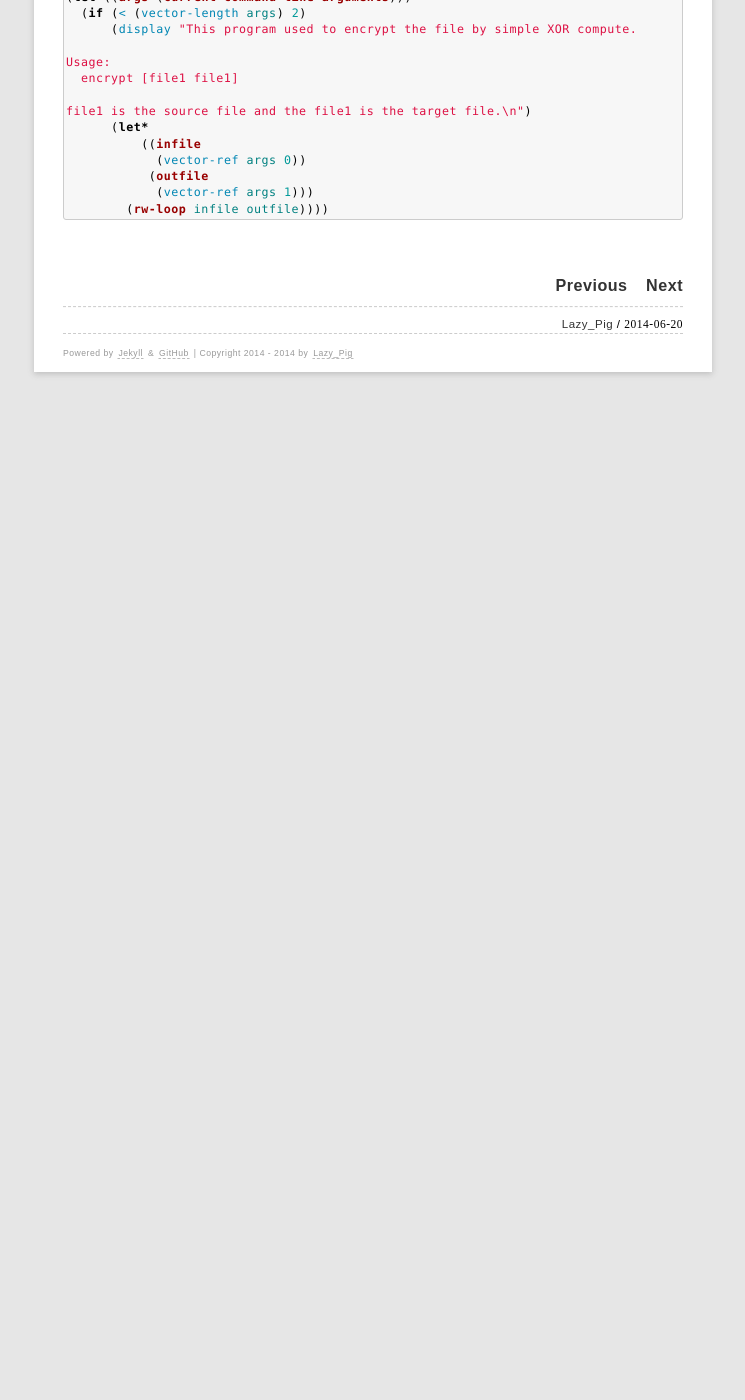
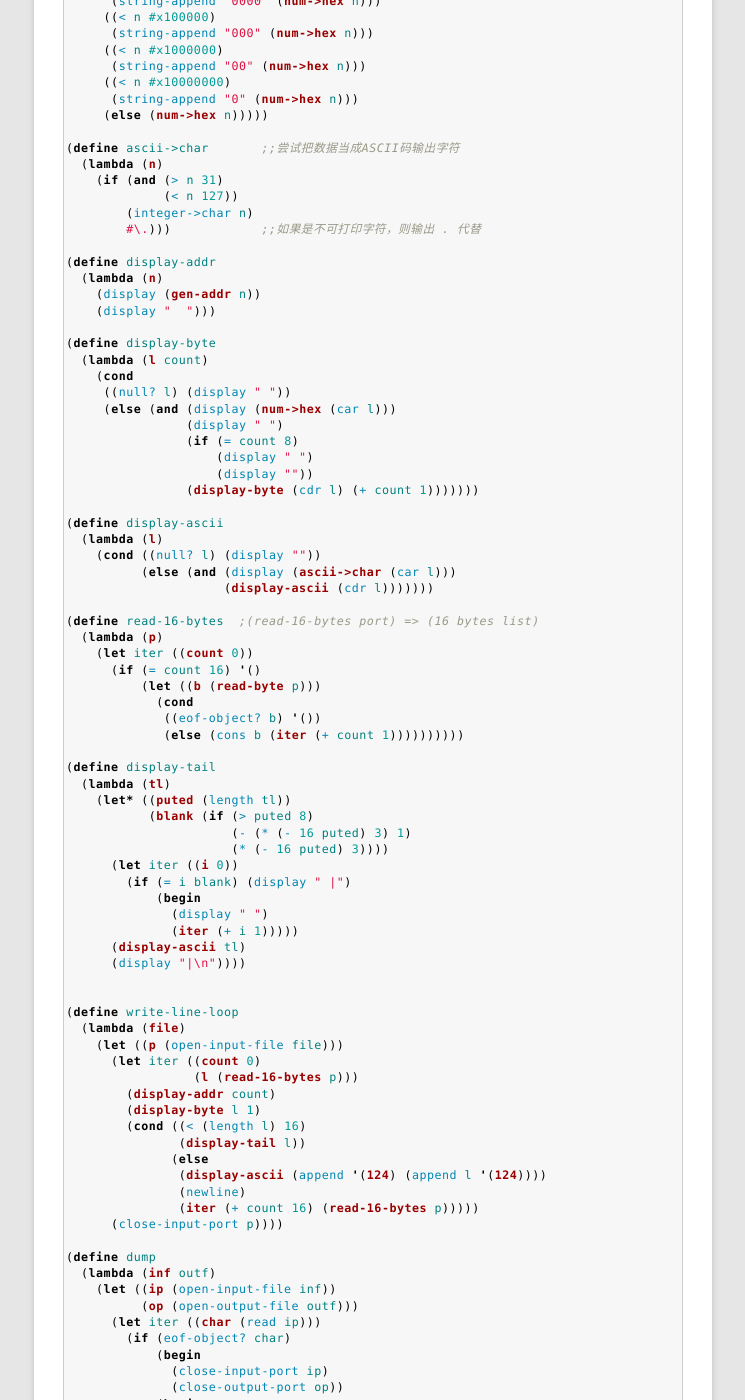
Before and after one commit to rhuichao/uternet.github.io, a Jekyll site: the page built from _posts/2014-06-20-hexdump.md, in a window 1280 px wide and 1400 px high, scrolled down 2897 px. Shown: the whole window, without its empty margins (267-1012 px from the left). Built offline with Jekyll 4.4.1, drawn with Linux system fonts in a browser that asks for light colours; some web fonts are replaced; Markdown is read by kramdown in place of the engine named in the settings; before the commit the page ends 3298 px from its top, so only the background shows below that; some of the changed text lies outside the part shown.

Commit message:
new document posted

````diff
--- a/_posts/2014-06-20-hexdump.md
+++ b/_posts/2014-06-20-hexdump.md
@@ -129,6 +129,159 @@ date: 2014-06-20
 000000f0  36 00 00 00 12 00 00 00  1a 00 00 00 50 84 04 08  |6...........P...|
 ```
 
+下面是最终版，增加了十六进制文本导入功能，变相地实现了一个十六进制编辑器：
+
+首先，使用导出功能将一个二进制文件输出重定向到一个文本文件；
+
+使用任意的文本编辑器编辑；
+
+使用 Linux 的 cut 命令，将前面的偏移量及后面的 ASCII 文本去掉，只留下中部的十六进制文本；
+
+最后，将编辑后的文件导入为二进制文件。
+
+```scheme
+#!/usr/bin/env racket
+#lang racket/base
+
+(define num->hex
+  (lambda (n)
+    (if (< n 16)
+        (string-append "0" (number->string n 16))
+        (number->string n 16))))
+
+(define gen-addr
+  (lambda (n)
+    (cond
+     ((< n 256)
+      (string-append "000000" (num->hex n)))
+     ((< n #x1000)
+      (string-append "00000" (num->hex n)))
+     ((< n #x10000)
+      (string-append "0000" (num->hex n)))
+     ((< n #x100000)
+      (string-append "000" (num->hex n)))
+     ((< n #x1000000)
+      (string-append "00" (num->hex n)))
+     ((< n #x10000000)
+      (string-append "0" (num->hex n)))
+     (else (num->hex n)))))
+
+(define ascii->char       ;;尝试把数据当成ASCII码输出字符
+  (lambda (n)
+    (if (and (> n 31)
+             (< n 127))
+        (integer->char n)
+        #\.)))            ;;如果是不可打印字符，则输出 . 代替
+
+(define display-addr
+  (lambda (n)
+    (display (gen-addr n))
+    (display "  ")))
+
+(define display-byte
+  (lambda (l count)
+    (cond
+     ((null? l) (display " "))
+     (else (and (display (num->hex (car l)))
+                (display " ")
+                (if (= count 8)
+                    (display " ")
+                    (display ""))
+                (display-byte (cdr l) (+ count 1)))))))
+
+(define display-ascii
+  (lambda (l)
+    (cond ((null? l) (display ""))
+          (else (and (display (ascii->char (car l)))
+                     (display-ascii (cdr l)))))))
+
+(define read-16-bytes  ;(read-16-bytes port) => (16 bytes list)
+  (lambda (p)
+    (let iter ((count 0))
+      (if (= count 16) '()
+          (let ((b (read-byte p)))
+            (cond
+             ((eof-object? b) '())
+             (else (cons b (iter (+ count 1))))))))))
+
+(define display-tail
+  (lambda (tl)
+    (let* ((puted (length tl))
+           (blank (if (> puted 8)
+                      (- (* (- 16 puted) 3) 1)
+                      (* (- 16 puted) 3))))
+      (let iter ((i 0))
+        (if (= i blank) (display " |")
+            (begin
+              (display " ")
+              (iter (+ i 1)))))
+      (display-ascii tl)
+      (display "|\n"))))
+
+
+(define write-line-loop
+  (lambda (file)
+    (let ((p (open-input-file file)))
+      (let iter ((count 0)
+                 (l (read-16-bytes p)))
+        (display-addr count)
+        (display-byte l 1)
+        (cond ((< (length l) 16)
+               (display-tail l))
+              (else
+               (display-ascii (append '(124) (append l '(124))))
+               (newline)
+               (iter (+ count 16) (read-16-bytes p)))))
+      (close-input-port p))))
+
+(define dump
+  (lambda (inf outf)
+    (let ((ip (open-input-file inf))
+          (op (open-output-file outf)))
+      (let iter ((char (read ip)))
+        (if (eof-object? char)
+            (begin
+              (close-input-port ip)
+              (close-output-port op))
+            (begin
+              (let ((str (cond
+                          ((integer? char)
+                           (number->string char))
+                          ((symbol? char)
+                           (symbol->string char)))))
+                (write-byte (string->number str 16)
+                            op))
+              (iter (read ip))))))))
+
+(define usage
+  (lambda ()
+    (printf "\n用法: hexdump <file1> [file2]\n\n")
+
+    (printf "  只给定一个参数 file1，则将 file1 以十六进制显示
+  如果给定两个参数 file1 与 file2，则将包含十六进制
+  文本的 file1 以二进制存储回去
+
+  PS.可以先以十六进制显示文件，输出重定向到另外一个文件，
+  然后用任意的文本编辑器对该文件进行编辑，编辑完成后用：
+
+  cut -b11-58 file > another_file
+
+  去掉前面的地址偏移及后而的ASCII文本\n")
+    (newline)
+    (printf "Report bugs to uternet at gmail.\n")
+    (exit 1)))
+
+(let ((args (vector->list (current-command-line-arguments))))
+  (cond
+   ((or (null? args) (> (length args) 2))
+    (usage))
+   ((= 1 (length args))
+    (write-line-loop (car args)))
+   (else
+    (dump (car args) (car (cdr args))))))
+```
+
+
 # encrypt
 
 同样的，这个程序也改成了逐字节读取与写入。用小文件测试，性能有3倍以上的提升，大文件提升更大。
````
